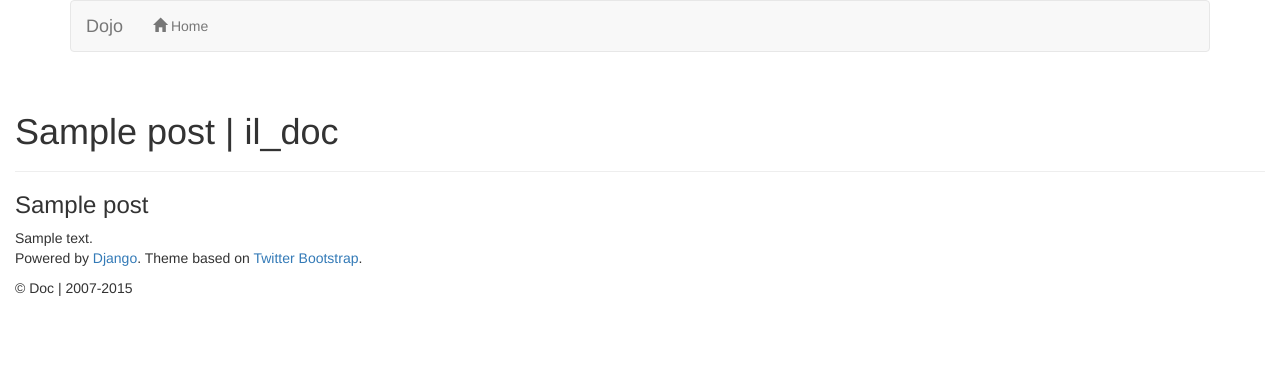
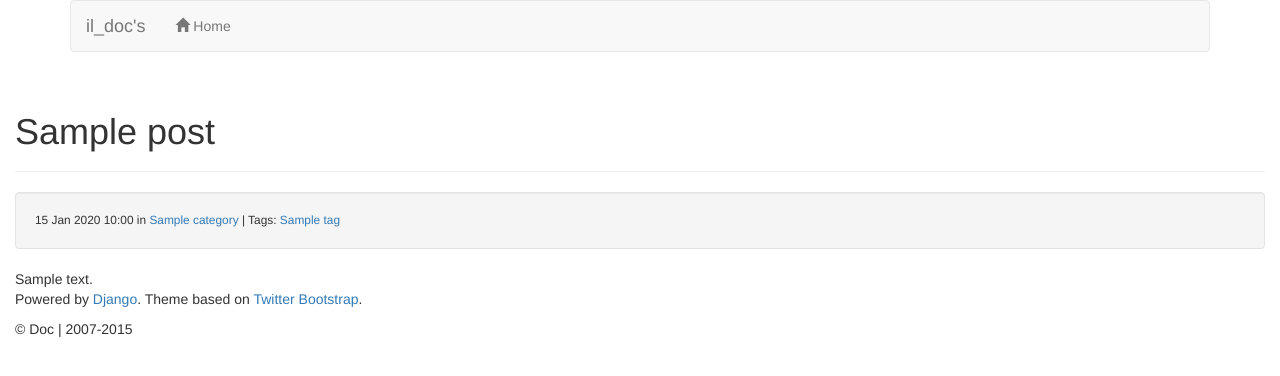
Before and after one commit to ildoc/ildoc.it_django, a Django app: a page that uses templates/base.html in a window 1280 px wide. Shown: the top 376 px of the page. Run offline with Django 3.2, Linux system fonts and the light colour scheme; tables that the repository leaves empty hold one stand-in row (values such as "Sample post"); some libraries are stand-ins or nearby versions.

Commit message:
aggiunte tag

```diff
--- a/blog/urls.py
+++ b/blog/urls.py
@@ -4,6 +4,7 @@ from . import views
 
 urlpatterns = patterns('',
     url(r'^$',views.index, name='index'),
+    url(r'^tag/(?P<slug>[\w-]+)/$', views.tag, name='tag'),
     url(r'^category/(?P<slug>[\w-]+)/$', views.category, name='category'),
 
     url(r'^(?P<slug>[\w-]+)/$', views.detail, name='detail'),
--- a/blog/views.py
+++ b/blog/views.py
@@ -2,11 +2,11 @@ from django.shortcuts import render, get_object_or_404, render_to_response
 from django.views import generic
 from django.core.paginator import Paginator, EmptyPage, PageNotAnInteger
 
-from .models import Post, Category
+from .models import Post, Category, Tag
 
 
 def index(request):
-    post_list = Post.objects.all().prefetch_related('category').order_by('-pub_date')
+    post_list = Post.objects.all().prefetch_related('category').prefetch_related('tags').order_by('-pub_date')
     paginator = Paginator(post_list, 10)
 
     page = request.GET.get('page')
@@ -47,3 +47,22 @@ def category(request, slug):
     return render_to_response('blog/index.html', {
         'latest_post_list': latest_post_list,
         })
+
+def tag(request, slug):
+    tag = Tag.objects.get(slug=slug)
+    post_list = Post.objects.filter(tags=tag).select_related().order_by('-pub_date')
+    paginator = Paginator(post_list, 10)
+
+    page = request.GET.get('page')
+    try:
+        latest_post_list = paginator.page(page)
+    except PageNotAnInteger:
+        # If page is not an integer, deliver first page.
+        latest_post_list = paginator.page(1)
+    except EmptyPage:
+        # If page is out of range (e.g. 9999), deliver last page of results.
+        latest_post_list = paginator.page(paginator.num_pages)
+
+    return render_to_response('blog/index.html', {
+        'latest_post_list': latest_post_list,
+        })
--- a/templates/base.html
+++ b/templates/base.html
@@ -5,7 +5,7 @@
 		{% load bootstrap3 %}
 
 		{% bootstrap_css %}
-		{% bootstrap_javascript %}
+
 
 
 		{% block additional_head %}{% endblock %}
@@ -23,7 +23,7 @@
 							<span class="icon-bar"></span>
 							<span class="icon-bar"></span>
 						</button>
-						<span class="navbar-brand">Dojo</span>
+						<span class="navbar-brand">il_doc's</span>
 					</div>
 					<div class="navbar-collapse collapse">
 						<ul class="nav navbar-nav">
@@ -50,5 +50,6 @@
 		<script>
 			document.getElementById("currentYear").innerHTML = new Date().getFullYear();
 		</script>
+		{% bootstrap_javascript %}
 	</body>
 	</html>
--- a/templates/blog/detail.html
+++ b/templates/blog/detail.html
@@ -1,13 +1,15 @@
 {% extends "base.html" %}
-
-{% block title %}{{ post.title }} | il_doc{% endblock %}
-
-{% block blogactive %}class = "active"{% endblock %}
-
+{% block windowtitle %}{{ post.title }} - il_doc's{% endblock %}
+{% block indextitle %}{% endblock %}
 {% block content %}
-
-<h3>{{ post.title}}</h3>
-<div style="text-align: left;">{{ post.content|safe|linebreaksbr }}</div>
-
+  <div class='article'>
+    <div class="page-header"><h1>{{ post.title }}</h1></div>
+    <div class="well small">
+			{{ post.pub_date|date:"j M Y H:i" }}
+			in <a href="{% url 'blog:category' post.category.slug %}">{{ post.category }}</a>
+			| Tags: {% for tag in post.tags.all %}<a href="{% url 'blog:tag' tag.slug %}">{{ tag }}</a> {% endfor %}
+		</div>
+    <div>{{ post.content|safe|linebreaksbr }}</div>
+  </div>
 
 {% endblock %}
--- a/templates/blog/index.html
+++ b/templates/blog/index.html
@@ -8,7 +8,11 @@
 	{% for post in latest_post_list %}
 	<div class='post'>
 	  <a href="{% url 'blog:detail' post.slug %}"><h2>{{ post.title }}</h2></a>
-	  <div class="well small">{{ post.pub_date|date:"j M Y H:i" }} in <a href="{% url 'blog:category' post.category.slug %}">{{ post.category }}</a></div>
+	  <div class="well small">
+			{{ post.pub_date|date:"j M Y H:i" }}
+			in <a href="{% url 'blog:category' post.category.slug %}">{{ post.category }}</a>
+			| Tags: {% for tag in post.tags.all %}<a href="{% url 'blog:tag' tag.slug %}">{{ tag }}</a> {% endfor %}
+		</div>
 	  <div class="summary">{{ post.excerpt|striptags|linebreaksbr }}</div>
 	  <a class="btn primary xsmall" href="{% url 'blog:detail' post.slug %}">Leggi tutto...</a>
 	</div>
```
Also changed, not shown: blog/admin.py (+21 -5 lines).
